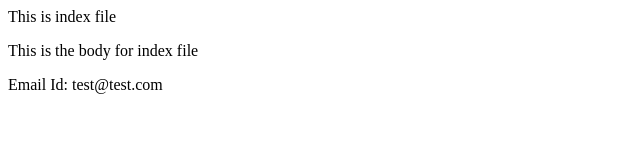
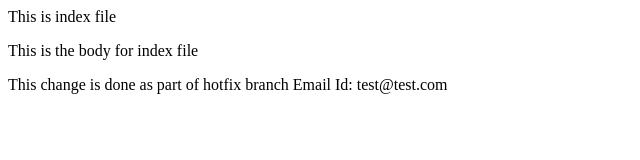
Before and after one commit to pratikkotadia/pk-git-test-repo, a plain HTML site: page index.html in a window 1280 px wide. Shown: the whole page, without its empty margins (0-640 px from the left). Drawn offline with Linux system fonts and the light colour scheme.

Commit message:
Changes committed in Index file - Hotfix branch!

```diff
--- a/index.html
+++ b/index.html
@@ -1,6 +1,6 @@
 <head> This is index file </head>
 <body>
       <p> This is the body for index file </p>
-
+	This change is done as part of hotfix branch
 <body>
 Email Id: test@test.com
```
